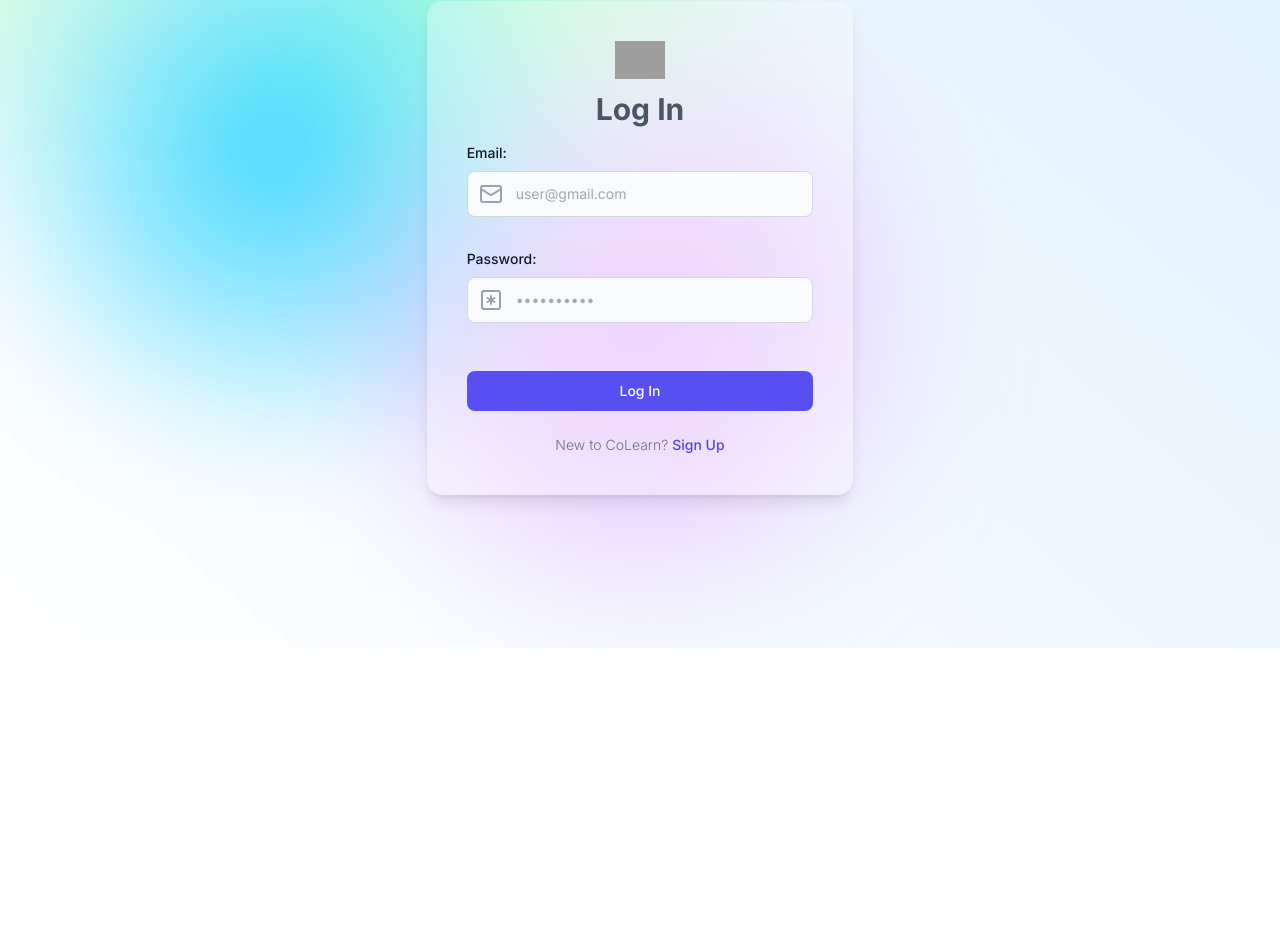
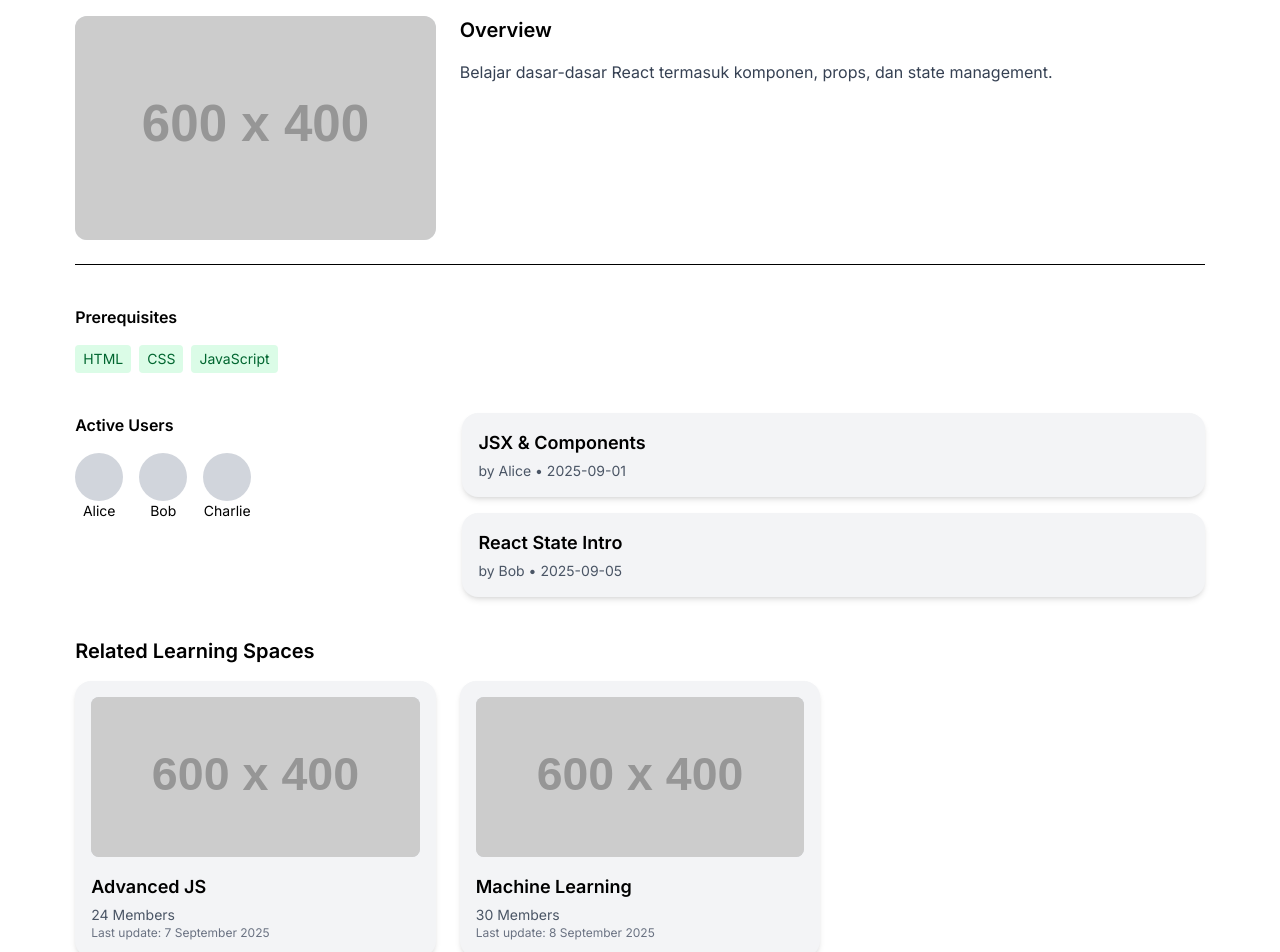
Before and after one commit to christianHadinata/Co-Learn-Client, a React (Vite) app: page /space/1 in a window 1280 px wide. Before the commit this address led to /login. Shown: the part 152-1104 px from the top of the page. Before the commit the page ends 800 px from the top, so only its background shows below. Built offline with nearby package versions, Linux system fonts and the light colour scheme; grey boxes are pictures that could not be loaded.

Commit message:
Added layout no styling

```diff
--- a/src/App.jsx
+++ b/src/App.jsx
@@ -5,9 +5,9 @@ import SignUpPage from "./pages/SignUpPage";
 import MainLayout from "./components/MainLayout";
 import Homepage from "./pages/HomePage";
 import Profile from "./pages/ProfilePage";
+import ViewSpace from "./pages/ViewSpace";
 
 import { UserProvider } from "./context/UserContext";
-
 export default function App() {
   return (
     <UserProvider>
@@ -23,8 +23,10 @@ export default function App() {
           <Route path="/" element={<MainLayout />}>
             <Route path="/" element={<Homepage />} />
             <Route path="profile" element={<Profile />} />
+            <Route path="space/:id" element={<ViewSpace />} />
           </Route>
 
+          {/* ini harusnya ganti ke / aja gasih jgn login? */}
           <Route path="*" element={<Navigate to="/login" replace />} />
         </Routes>
         <ToastContainer position="top-center" />
--- /dev/null
+++ b/src/components/ActiveUsersList.jsx
@@ -0,0 +1,21 @@
+import React from "react";
+import { Link } from "react-router-dom";
+
+export default function ActiveUsersList({ users }) {
+  return (
+    <div>
+      <div className="flex flex-wrap gap-4">
+        {users.map((u, i) => (
+          <Link
+            to={`/profile/${u}`}
+            key={i}
+            className="flex flex-col items-center text-sm hover:underline"
+          >
+            <div className="w-12 h-12 rounded-full bg-gray-300"></div>
+            {u}
+          </Link>
+        ))}
+      </div>
+    </div>
+  );
+}
--- a/src/components/Card.jsx
+++ b/src/components/Card.jsx
@@ -1,7 +1,9 @@
 import React from "react";
+import { Link } from "react-router-dom";
 
-export default function Card({ thumbnail, title, members, lastUpdate }) {
+export default function Card({ id, thumbnail, title, members, lastUpdate }) {
   return (
+    <Link to={`/space/${id}`}>
       <div className="bg-gray-100 rounded-2xl shadow-md hover:shadow-xl transition p-4 flex flex-col hover:scale-105 cursor-pointer">
         <div className="h-40 w-full mb-4 overflow-hidden rounded-lg bg-gray-300">
           {thumbnail ? (
@@ -18,7 +20,10 @@ export default function Card({ thumbnail, title, members, lastUpdate }) {
         </div>
         <h3 className="text-lg font-semibold mb-1">{title}</h3>
         <p className="text-sm text-gray-600">{members} Members</p>
-      <p className="text-xs text-gray-500 mt-auto">Last update: {lastUpdate}</p>
+        <p className="text-xs text-gray-500 mt-auto">
+          Last update: {lastUpdate}
+        </p>
       </div>
+    </Link>
   );
 }
--- /dev/null
+++ b/src/components/PostsList.jsx
@@ -0,0 +1,23 @@
+import React from "react";
+
+export default function PostsList({ posts }) {
+  return (
+    <div className="space-y-4">
+      {/* Header: judul + tombol di satu baris */}
+
+      {posts.map((post) => (
+        <div
+          key={post.id}
+          className="bg-gray-100 rounded-2xl shadow-md hover:shadow-xl
+                     transition transform hover:scale-102 p-4 flex flex-col
+                     cursor-pointer"
+        >
+          <h4 className="text-lg font-semibold mb-1">{post.title}</h4>
+          <p className="text-sm text-gray-600">
+            by {post.author} • {post.date}
+          </p>
+        </div>
+      ))}
+    </div>
+  );
+}
--- /dev/null
+++ b/src/mockData.js
@@ -0,0 +1,71 @@
+// src/data/mockData.js
+export const mockSpaces = [
+  {
+    id: 1,
+    title: "React Basics",
+    creator: "Alice Doe",
+    overview:
+      "Belajar dasar-dasar React termasuk komponen, props, dan state management.",
+    prerequisites: ["HTML", "CSS", "JavaScript"],
+    members: 17,
+    lastUpdate: "5 September 2025",
+    thumbnail: "https://placehold.co/600x400",
+    posts: [1, 2], // post id
+    activeUsers: ["Alice", "Bob", "Charlie"],
+    related: [2, 3], // space id
+  },
+  {
+    id: 2,
+    title: "Advanced JS",
+    creator: "Michael Scofield",
+    overview:
+      "Deep dive ke JavaScript modern: closures, async/await, dan design pattern.",
+    prerequisites: ["JavaScript Basics"],
+    members: 24,
+    lastUpdate: "7 September 2025",
+    thumbnail: "https://placehold.co/600x400",
+    posts: [3],
+    activeUsers: ["Jane", "Tom"],
+    related: [1],
+  },
+  {
+    id: 3,
+    title: "Machine Learning",
+    creator: "Sarah Lee",
+    overview: "Pengenalan konsep dasar Machine Learning dan algoritma populer.",
+    prerequisites: ["Python", "Math Basics"],
+    members: 30,
+    lastUpdate: "8 September 2025",
+    thumbnail: "https://placehold.co/600x400",
+    posts: [],
+    activeUsers: [],
+    related: [],
+  },
+];
+
+export const mockPosts = [
+  {
+    id: 1,
+    spaceId: 1,
+    title: "JSX & Components",
+    author: "Alice",
+    date: "2025-09-01",
+    content: "Penjelasan dasar JSX dan cara membuat komponen.",
+  },
+  {
+    id: 2,
+    spaceId: 1,
+    title: "React State Intro",
+    author: "Bob",
+    date: "2025-09-05",
+    content: "Cara menggunakan useState dan pengelolaan state sederhana.",
+  },
+  {
+    id: 3,
+    spaceId: 2,
+    title: "Closures Explained",
+    author: "Jane",
+    date: "2025-09-10",
+    content: "Mendalami konsep closure di JavaScript.",
+  },
+];
--- a/src/pages/HomePage.jsx
+++ b/src/pages/HomePage.jsx
@@ -2,36 +2,13 @@ import React, { useContext, useState, useEffect } from "react";
 import Card from "../components/Card";
 import { UserContext } from "../context/User";
 import { Link } from "react-router-dom";
+import { mockSpaces } from "../mockData";
 
 export default function Homepage() {
   const { user } = useContext(UserContext);
   const [spaces, setSpaces] = useState([]);
 
   useEffect(() => {
-    // hardcode/mock karena belom ada data
-    const mockSpaces = [
-      {
-        id: 1,
-        thumbnail: "https://placehold.co/600x400",
-        title: "React Basics",
-        members: 17,
-        lastUpdate: "5 September 2025",
-      },
-      {
-        id: 2,
-        thumbnail: "https://placehold.co/600x400",
-        title: "Advanced JS",
-        members: 24,
-        lastUpdate: "5 September 2025",
-      },
-      {
-        id: 3,
-        thumbnail: "https://placehold.co/600x400",
-        title: "Machine Learning",
-        members: 30,
-        lastUpdate: "5 September 2025",
-      },
-    ];
     setSpaces(mockSpaces);
   }, []);
 
@@ -70,6 +47,7 @@ export default function Homepage() {
           {spaces.map((space) => (
             <Card
               key={space.id}
+              id={space.id}
               thumbnail={space.thumbnail}
               title={space.title}
               members={space.members}
--- a/src/pages/LoginPage.jsx
+++ b/src/pages/LoginPage.jsx
@@ -101,7 +101,7 @@ export default function LoginPage() {
           <form onSubmit={handleSubmit} className="flex flex-col space-y-4">
             <div className="pb-2">
               <label
-                for="email"
+                htmlFor="email"
                 className="block mb-2 text-sm font-medium text-[#111827]"
               >
                 Email:
@@ -115,10 +115,10 @@ export default function LoginPage() {
                     viewBox="0 0 24 24"
                     fill="none"
                     stroke="currentColor"
-                    stroke-width="2"
-                    stroke-linecap="round"
-                    stroke-linejoin="round"
-                    class="lucide lucide-mail"
+                    strokeWidth="2"
+                    strokeLinecap="round"
+                    strokeLinejoin="round"
+                    className="lucide lucide-mail"
                   >
                     <rect width="20" height="16" x="2" y="4" rx="2"></rect>
                     <path d="m22 7-8.97 5.7a1.94 1.94 0 0 1-2.06 0L2 7"></path>
@@ -138,7 +138,7 @@ export default function LoginPage() {
 
             <div className="pb-6">
               <label
-                for="password"
+                htmlFor="password"
                 className="block mb-2 text-sm font-medium text-[#111827]"
               >
                 Password:
@@ -152,9 +152,9 @@ export default function LoginPage() {
                     viewBox="0 0 24 24"
                     fill="none"
                     stroke="currentColor"
-                    stroke-width="2"
-                    stroke-linecap="round"
-                    stroke-linejoin="round"
+                    strokeWidth="2"
+                    strokeLinecap="round"
+                    strokeLinejoin="round"
                     className="lucide lucide-square-asterisk"
                   >
                     <rect width="18" height="18" x="3" y="3" rx="2"></rect>
--- a/src/pages/SignUpPage.jsx
+++ b/src/pages/SignUpPage.jsx
@@ -95,7 +95,7 @@ export default function SignUpPage() {
           <form onSubmit={handleSubmit} className="flex flex-col space-y-4">
             <div className="pb-1">
               <label
-                for="name"
+                htmlFor="name"
                 className="block mb-2 text-sm font-medium text-[#111827]"
               >
                 Name:
@@ -110,10 +110,10 @@ export default function SignUpPage() {
                     viewBox="0 0 24 24"
                     fill="none"
                     stroke="currentColor"
-                    stroke-width="2"
-                    stroke-linecap="round"
-                    stroke-linejoin="round"
-                    class="lucide lucide-signature-icon lucide-signature"
+                    strokeWidth="2"
+                    strokeLinecap="round"
+                    strokeLinejoin="round"
+                    className="lucide lucide-signature-icon lucide-signature"
                   >
                     <path d="m21 17-2.156-1.868A.5.5 0 0 0 18 15.5v.5a1 1 0 0 1-1 1h-2a1 1 0 0 1-1-1c0-2.545-3.991-3.97-8.5-4a1 1 0 0 0 0 5c4.153 0 4.745-11.295 5.708-13.5a2.5 2.5 0 1 1 3.31 3.284" />
                     <path d="M3 21h18" />
@@ -132,7 +132,7 @@ export default function SignUpPage() {
             </div>
             <div className="pb-1">
               <label
-                for="email"
+                htmlFor="email"
                 className="block mb-2 text-sm font-medium text-[#111827]"
               >
                 Email:
@@ -147,10 +147,10 @@ export default function SignUpPage() {
                     viewBox="0 0 24 24"
                     fill="none"
                     stroke="currentColor"
-                    stroke-width="2"
-                    stroke-linecap="round"
-                    stroke-linejoin="round"
-                    class="lucide lucide-mail"
+                    strokeWidth="2"
+                    strokeLinecap="round"
+                    strokeLinejoin="round"
+                    className="lucide lucide-mail"
                   >
                     <rect width="20" height="16" x="2" y="4" rx="2"></rect>
                     <path d="m22 7-8.97 5.7a1.94 1.94 0 0 1-2.06 0L2 7"></path>
@@ -170,7 +170,7 @@ export default function SignUpPage() {
 
             <div className="pb-1">
               <label
-                for="password"
+                htmlFor="password"
                 className="block mb-2 text-sm font-medium text-[#111827]"
               >
                 Password:
@@ -184,9 +184,9 @@ export default function SignUpPage() {
                     viewBox="0 0 24 24"
                     fill="none"
                     stroke="currentColor"
-                    stroke-width="2"
-                    stroke-linecap="round"
-                    stroke-linejoin="round"
+                    strokeWidth="2"
+                    strokeLinecap="round"
+                    strokeLinejoin="round"
                     className="lucide lucide-square-asterisk"
                   >
                     <rect width="18" height="18" x="3" y="3" rx="2"></rect>
@@ -209,7 +209,7 @@ export default function SignUpPage() {
 
             <div className="pb-2">
               <label
-                for="confirmpassword"
+                htmlFor="confirmpassword"
                 className="block mb-2 text-sm font-medium text-[#111827]"
               >
                 Confirm Password:
@@ -223,9 +223,9 @@ export default function SignUpPage() {
                     viewBox="0 0 24 24"
                     fill="none"
                     stroke="currentColor"
-                    stroke-width="2"
-                    stroke-linecap="round"
-                    stroke-linejoin="round"
+                    strokeWidth="2"
+                    strokeLinecap="round"
+                    strokeLinejoin="round"
                     className="lucide lucide-square-asterisk"
                   >
                     <rect width="18" height="18" x="3" y="3" rx="2"></rect>
--- /dev/null
+++ b/src/pages/ViewSpace.jsx
@@ -0,0 +1,156 @@
+import React, { useState, useEffect, useContext } from "react";
+import { useParams, Link } from "react-router-dom";
+import { UserContext } from "../context/User";
+import Card from "../components/Card";
+import { mockSpaces, mockPosts } from "../mockData";
+
+import PostsList from "../components/PostsList";
+import ActiveUsersList from "../components/ActiveUsersList";
+
+export default function ViewSpace() {
+  const { id } = useParams();
+  const { user } = useContext(UserContext);
+  const [space, setSpace] = useState(null);
+
+  useEffect(() => {
+    const found = mockSpaces.find((s) => s.id === Number(id)); //cari space di mock
+    if (found) {
+      //masukin isinya
+      const posts = mockPosts.filter((p) => p.spaceId === found.id);
+      setSpace({ ...found, posts });
+    } else {
+      setSpace(null);
+    }
+  }, [id]);
+
+  if (!space) return <div className="p-10">Loading…</div>; //biar tunggu space terisi dulu (fetch data & udh ga null) sebelum page dirender
+
+  return (
+    <main className="max-w-[92vw] mx-auto p-6 space-y-10 pt-[6rem]">
+      {/* Header */}
+      <section className="flex flex-col md:flex-row justify-between md:items-center gap-4 mb-4 ">
+        <div>
+          <h1 className="text-3xl font-bold">{space.title}</h1>
+          <p className="text-sm text-gray-500">by: {space.creator}</p>
+        </div>
+        {user ? (
+          <button className="px-4 py-2 bg-indigo-600 text-white rounded hover:bg-[#3731ab] hover:cursor-pointer">
+            Join
+          </button>
+        ) : (
+          <Link
+            to="/signup"
+            className="px-4 py-2 bg-indigo-600 text-white rounded hover:bg-[#3731ab] cursor-pointer"
+          >
+            Sign up to Join
+          </Link>
+        )}
+      </section>
+
+      {/* Overview */}
+      <section>
+        <div className="grid grid-cols-1 md:grid-cols-3 gap-6 items-start border-b pb-6">
+          {/* Thumbnail */}
+          <div className="md:col-span-1">
+            <div className="w-full h-48 md:h-56 rounded-xl overflow-hidden bg-gray-200">
+              {space.thumbnail ? (
+                <img
+                  src={space.thumbnail}
+                  alt={space.title}
+                  className="w-full h-full object-cover"
+                />
+              ) : (
+                <div className="flex items-center justify-center h-full text-gray-500">
+                  No Image
+                </div>
+              )}
+            </div>
+          </div>
+
+          {/* Overview text */}
+          <div className="md:col-span-2">
+            <h2 className="text-xl font-semibold mb-4">Overview</h2>
+            <p className="text-gray-700">{space.overview}</p>
+          </div>
+        </div>
+      </section>
+
+      {/* Prerequisites */}
+      <section>
+        <h3 className="font-semibold mb-4">Prerequisites</h3>
+        <div className="flex flex-wrap gap-2">
+          {space.prerequisites.length > 0 ? (
+            space.prerequisites.map((tag) => (
+              <span
+                key={tag}
+                className="bg-green-100 text-green-800 px-2 py-1 rounded text-sm"
+              >
+                {tag}
+              </span>
+            ))
+          ) : (
+            <p className="text-gray-500">No prerequisites listed.</p>
+          )}
+        </div>
+      </section>
+
+      {/* Grid: Active Users + Posts */}
+      <section className="grid grid-cols-1 md:grid-cols-3 gap-8">
+        {/* Active users */}
+        <div className="md:col-span-1 space-y-8 min-h-[150px]">
+          <h3 className="font-semibold mb-4">Active Users</h3>
+          {space.activeUsers.length > 0 ? (
+            <ActiveUsersList users={space.activeUsers} />
+          ) : (
+            <div className="text-gray-500 flex  h-full">
+              No active users yet.
+            </div>
+          )}
+        </div>
+
+        {/* Posts */}
+        <div className="md:col-span-2 min-h-[150px]">
+          {space.posts.length > 0 ? (
+            <PostsList posts={space.posts} />
+          ) : (
+            <div className="flex flex-col h-full ">
+              <div className="flex items-center justify-between mb-4">
+                <h3 className="text-xl font-semibold">Posts</h3>
+                {!!user && (
+                  <button className="cursor-pointer px-4 py-2 bg-indigo-600 text-white rounded hover:bg-[#3731ab]">
+                    + New Post
+                  </button>
+                )}
+              </div>
+              <p className="text-gray-500">No posts yet.</p>
+            </div>
+          )}
+        </div>
+      </section>
+
+      {/* Related Spaces */}
+      <section className="mt-10">
+        <h3 className="text-xl font-semibold mb-4">Related Learning Spaces</h3>
+        {space.related.length > 0 ? (
+          <div className="grid grid-cols-1 sm:grid-cols-2 md:grid-cols-3 gap-6">
+            {space.related.map((relSpaceId) => {
+              const relSpace = mockSpaces.find((s) => s.id === relSpaceId);
+              return (
+                <Card
+                  key={relSpace.id}
+                  id={relSpace.id}
+                  thumbnail={relSpace.thumbnail}
+                  title={relSpace.title}
+                  members={relSpace.members}
+                  lastUpdate={relSpace.lastUpdate}
+                />
+              );
+            })}
+          </div>
+        ) : (
+          <p className="text-gray-500">No related spaces found.</p>
+        )}
+      </section>
+    </main>
+  );
+}
```
Lines whose indentation alone changed are shown as unchanged.
